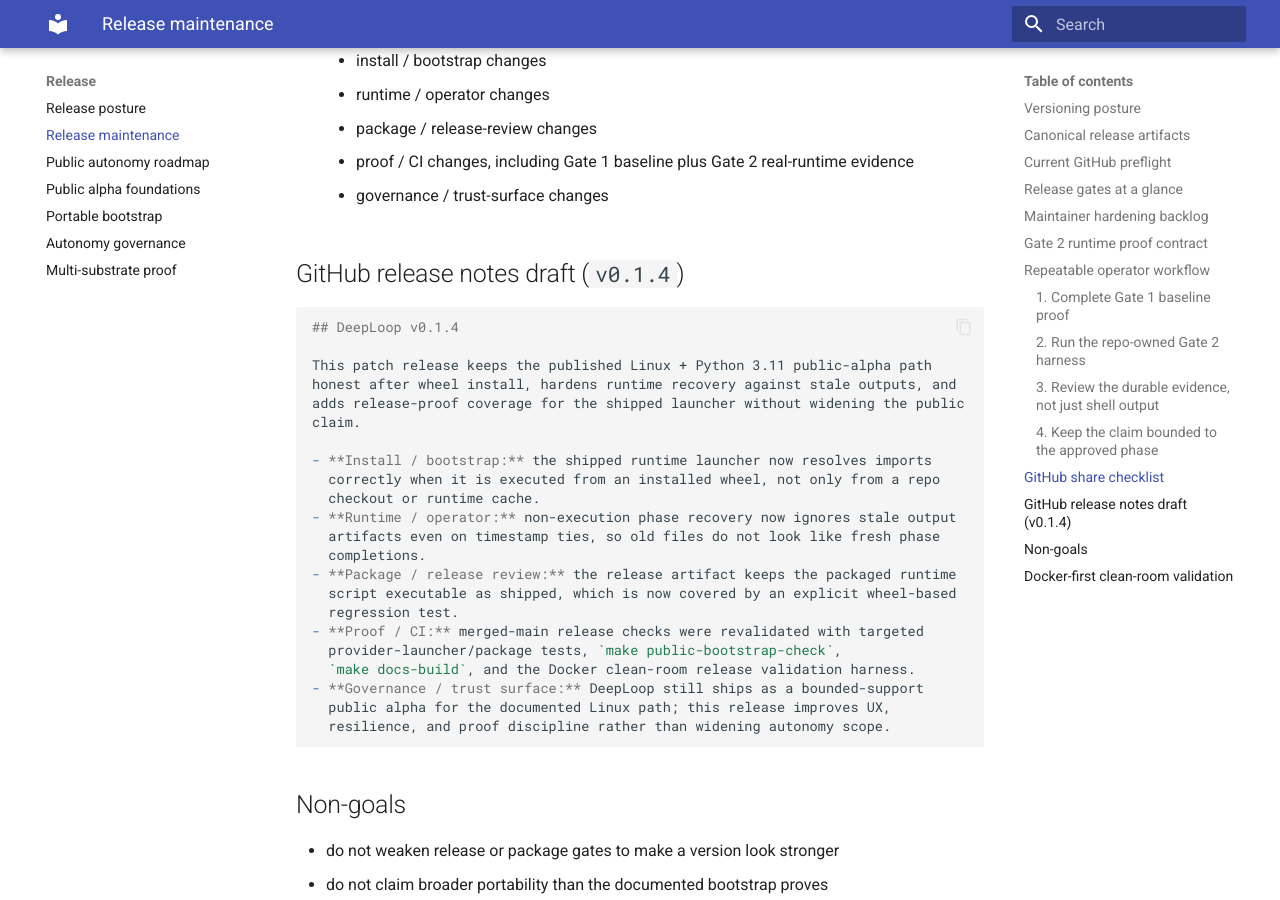
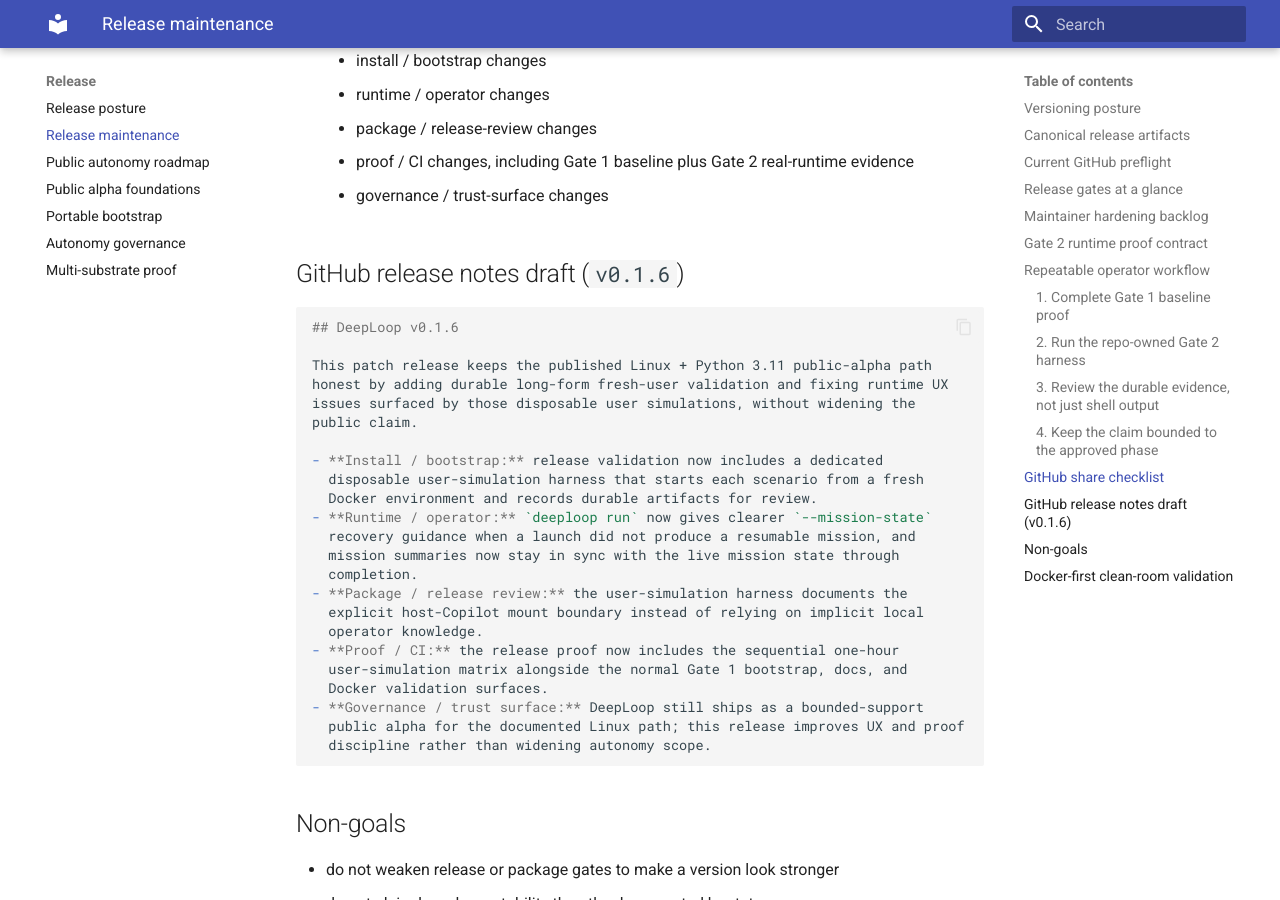
Before and after one commit to MoyYuan/DeepLoop, an MkDocs documentation site: the page built from docs/release/release-maintenance.md, in a window 1280 px wide and 900 px high, scrolled down 5766 px. Built offline with MkDocs 1.6.1 and Material for MkDocs 9.7.7, drawn with Linux system fonts in a browser that asks for light colours; some of the changed text lies outside the part shown.

Commit message:
Prepare v0.1.6 release
Co-authored-by: Copilot <223556219+Copilot@users.noreply.github.com>

````diff
--- a/docs/release/release-maintenance.md
+++ b/docs/release/release-maintenance.md
@@ -29,8 +29,8 @@ Mission/package promotion is still separate from repo/public release posture:
 
 ## Current GitHub preflight
 
-For the next public release, `pyproject.toml` now declares `0.1.4`, so the
-publishable tag and GitHub Release tag must be `v0.1.4`.
+For the next public release, `pyproject.toml` now declares `0.1.6`, so the
+publishable tag and GitHub Release tag must be `v0.1.6`.
 
 `publish.yml` only pushes to PyPI after the GitHub Release is published, and it
 aborts if the published release tag and `project.version` diverge.
@@ -39,10 +39,11 @@ Current preflight posture:
 
 - the public claim stays bounded-support public alpha on the documented Linux +
   Python 3.11 path
-- merged `main` has already been rechecked with the integrated release-baseline
-  unittest sweep, `make docs-build`, and `make public-bootstrap-check`
-- the next release should emphasize installed-runtime import correctness,
-  stale-output recovery hardening, and the strengthened clean-room release gate
+- the merged release candidate should be rechecked with `make
+  public-bootstrap-check`, `make docker-release-validate`, `make docs-build`,
+  and `make test`
+- the next release should emphasize the disposable user-simulation harness,
+  clearer no-mission-state recovery guidance, and synced mission-summary output
   rather than a broader portability or autonomy claim
 
 ## Release gates at a glance
@@ -233,31 +234,32 @@ Do not widen the public claim beyond what the harness and lane contract prove:
         evidence
       - governance / trust-surface changes
 
-## GitHub release notes draft (`v0.1.4`)
+## GitHub release notes draft (`v0.1.6`)
 
 ```md
-## DeepLoop v0.1.4
+## DeepLoop v0.1.6
 
 This patch release keeps the published Linux + Python 3.11 public-alpha path
-honest after wheel install, hardens runtime recovery against stale outputs, and
-adds release-proof coverage for the shipped launcher without widening the public
-claim.
+honest by adding durable long-form fresh-user validation and fixing runtime UX
+issues surfaced by those disposable user simulations, without widening the
+public claim.
 
-- **Install / bootstrap:** the shipped runtime launcher now resolves imports
-  correctly when it is executed from an installed wheel, not only from a repo
-  checkout or runtime cache.
-- **Runtime / operator:** non-execution phase recovery now ignores stale output
-  artifacts even on timestamp ties, so old files do not look like fresh phase
-  completions.
-- **Package / release review:** the release artifact keeps the packaged runtime
-  script executable as shipped, which is now covered by an explicit wheel-based
-  regression test.
-- **Proof / CI:** merged-main release checks were revalidated with targeted
-  provider-launcher/package tests, `make public-bootstrap-check`,
-  `make docs-build`, and the Docker clean-room release validation harness.
+- **Install / bootstrap:** release validation now includes a dedicated
+  disposable user-simulation harness that starts each scenario from a fresh
+  Docker environment and records durable artifacts for review.
+- **Runtime / operator:** `deeploop run` now gives clearer `--mission-state`
+  recovery guidance when a launch did not produce a resumable mission, and
+  mission summaries now stay in sync with the live mission state through
+  completion.
+- **Package / release review:** the user-simulation harness documents the
+  explicit host-Copilot mount boundary instead of relying on implicit local
+  operator knowledge.
+- **Proof / CI:** the release proof now includes the sequential one-hour
+  user-simulation matrix alongside the normal Gate 1 bootstrap, docs, and
+  Docker validation surfaces.
 - **Governance / trust surface:** DeepLoop still ships as a bounded-support
-  public alpha for the documented Linux path; this release improves UX,
-  resilience, and proof discipline rather than widening autonomy scope.
+  public alpha for the documented Linux path; this release improves UX and proof
+  discipline rather than widening autonomy scope.
 ```
 
 ## Non-goals
--- a/pyproject.toml
+++ b/pyproject.toml
@@ -4,7 +4,7 @@ build-backend = "setuptools.build_meta"
 
 [project]
 name = "deeploop"
-version = "0.1.5"
+version = "0.1.6"
 description = "DeepLoop autonomous research autopilot control plane."
 readme = "README.md"
 requires-python = ">=3.11"
````
Also changed, not shown: CHANGELOG.md (+27 -0 lines).
